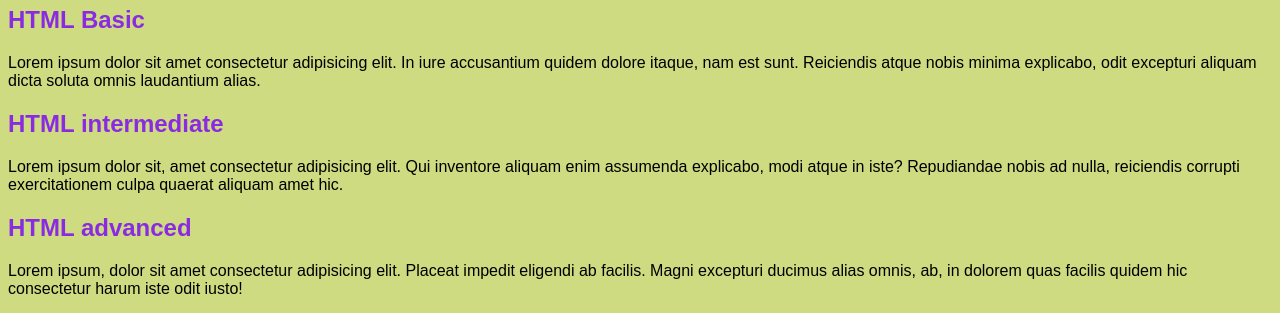
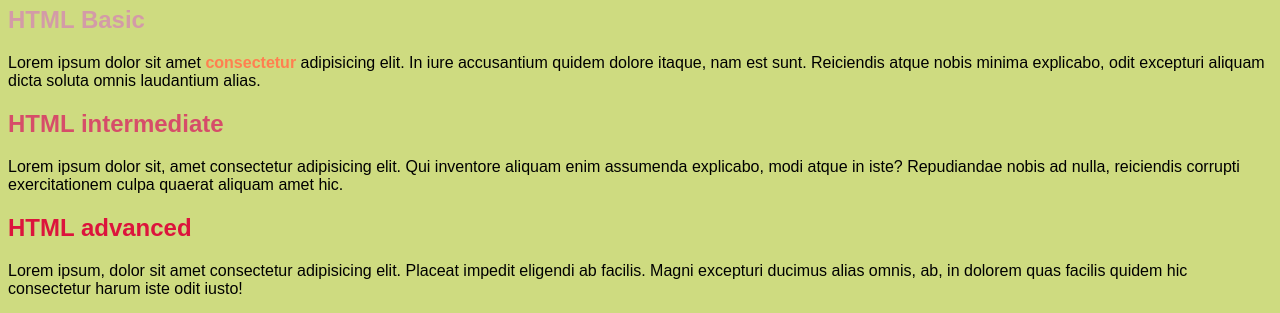
Before and after one commit to claudiobritof/HTML-exs, a plain HTML site: page Ex.019/index.html in a window 1280 px wide. Shown: the part 132-445 px from the top of the page. Drawn offline with Linux system fonts and the light colour scheme.

Commit message:
Update style.css

```diff
--- a/Ex.019/style.css
+++ b/Ex.019/style.css
@@ -16,3 +16,20 @@ h1#principal {
 h2 {
     color: blueviolet;
 }
+
+.basic {
+    color: rgb(211, 155, 167);
+}
+
+.intermediate {
+    color: rgb(214, 77, 105);
+}
+
+.advanced {
+    color: crimson;
+}
+
+.destaque {
+    font-weight: bold;
+    color: coral;
+}
```
